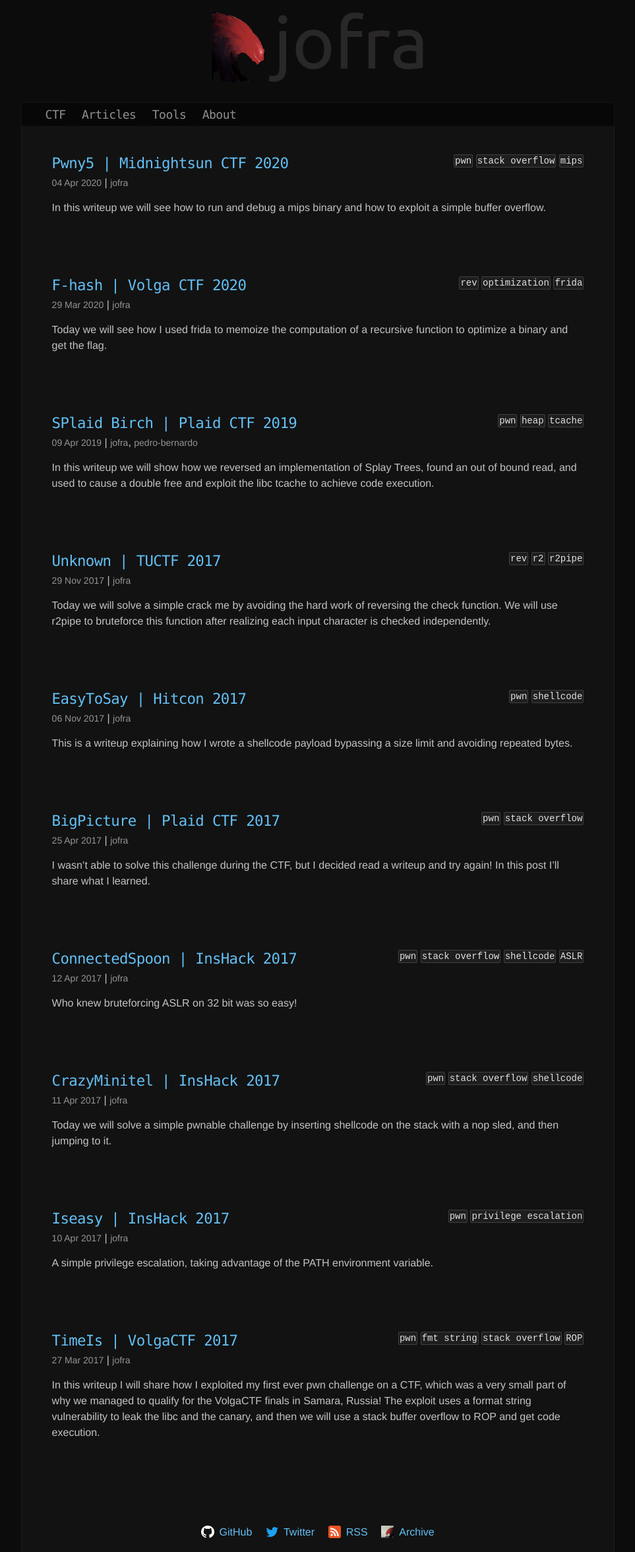
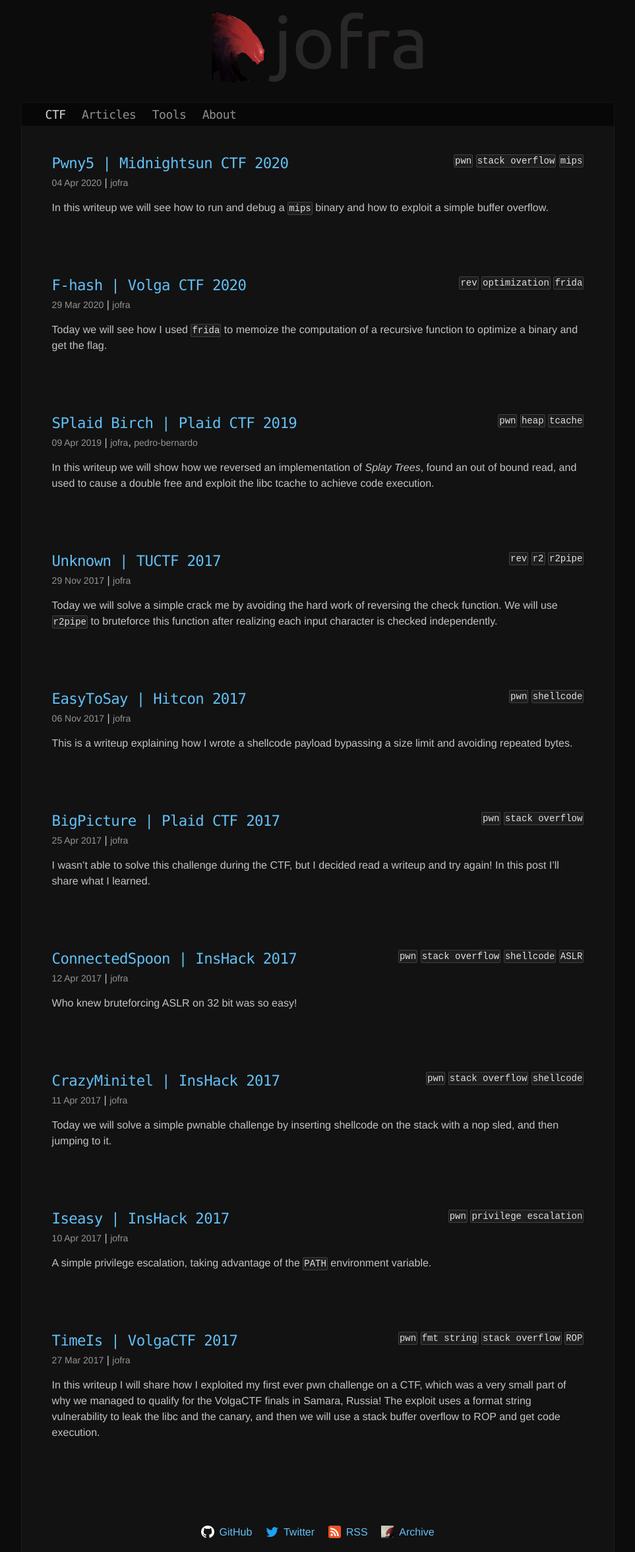
Before and after one commit to Vasco-jofra/Vasco-jofra.github.io, a Jekyll site: the page built from index.html, in a window 1280 px wide. Shown: the whole page at 66% size, without its empty margins (158-1121 px from the left). Built offline with Jekyll 4.4.1, drawn with Linux system fonts in a browser that asks for light colours; the list of posts is cut into pages by our own code.

Commit message:
highlight the currently selected header link

```diff
--- a/_includes/header.html
+++ b/_includes/header.html
@@ -6,10 +6,11 @@
   </div>
   <nav class="main-container">
     <!-- If we want to remove the spaces that appear because of the inline-block (https://css-tricks.com/fighting-the-space-between-inline-block-elements/) just place each element in a separate <remove-whitespace> and then the compress script will remove them -->
-    <a class="nav-link" href="/index">CTF</a>
-    <a class="nav-link" href="/articles">Articles</a>
-    <a class="nav-link" href="/tools">Tools</a>
-    <!-- <a class="nav-link" href="/tags">Tags</a> -->
-    <a class="nav-link" href="/about">About</a>
+
+    {% include header_link.html link_url='/index' link_name='CTF' %}
+    {% include header_link.html link_url='/articles' link_name='Articles' %}
+    {% include header_link.html link_url='/tools' link_name='Tools' %}
+    {% include header_link.html link_url='/about' link_name='About' %}
+
   </nav>
 </header>
--- /dev/null
+++ b/_includes/header_link.html
@@ -0,0 +1,6 @@
+{%- assign link_current_class = "" -%}
+{%- if page.url == include.link_url or (include.link_url == "/index" and page.url == "/") -%}
+  {%- assign link_current_class = "nav-link-current" -%}
+{%- endif -%}
+
+<a class="nav-link {{link_current_class}}" href="{{include.link_url}}">{{include.link_name}}</a>
--- a/_includes/post_list.html
+++ b/_includes/post_list.html
@@ -16,7 +16,7 @@
       <a href="{{ post.url }}">
         <div>
           <p class="home-post-excerpt">
-              {{ post.excerpt | strip_html }}
+              {{ post.excerpt | remove: '<p>' | remove: '</p>' }}
           </p>
         </div>
       </a>
--- a/_sass/base.scss
+++ b/_sass/base.scss
@@ -194,6 +194,10 @@
   // background-color: $link_hover_background;
 }
 
+.nav-link-current {
+  color: $nav_link_color;
+}
+
 // ====================
 // Footer
 // ====================
@@ -287,7 +291,7 @@
 // Make tags be on a new line if the screen is too small
 @media (max-width: 600px) {
   .post-title-and-tags {
-      display: block;
+    display: block;
   }
 }
 
```
Also changed, not shown: _tags/tool.md (added, +2 -0 lines).
